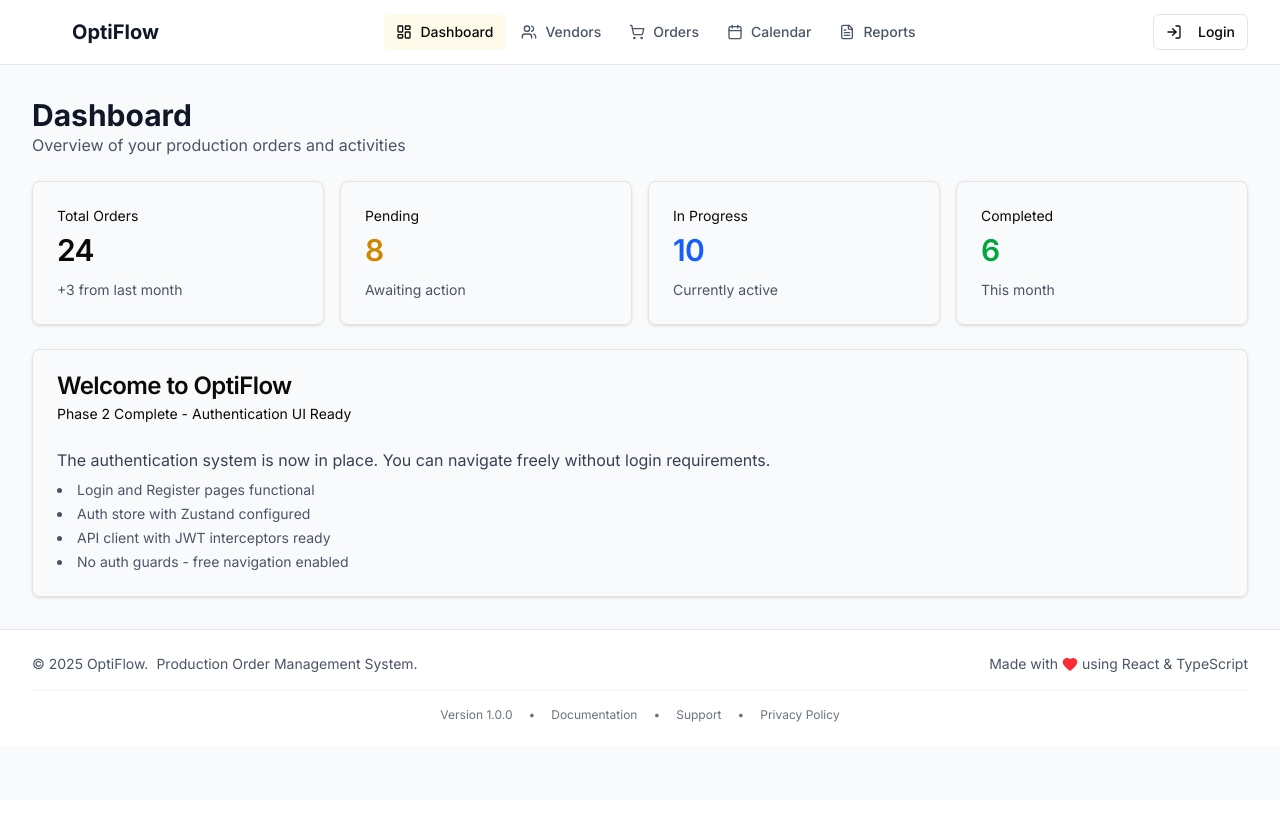
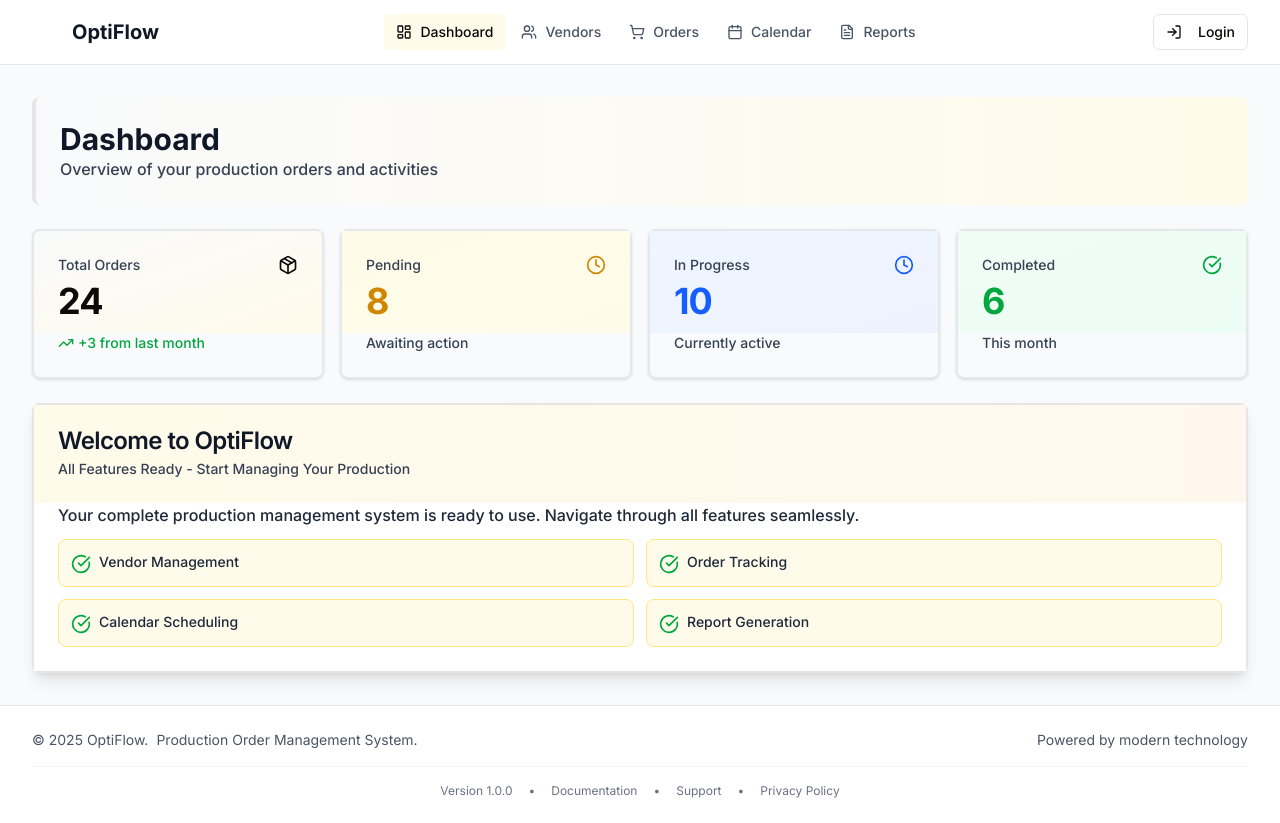
Before and after one commit to TheFelixGomez/cen5035-optiflow-frontend, a React (Vite) app: page /dashboard in a window 1280 px wide. Before the commit the page ends 800 px from the top, so only its background shows below. Built offline with nearby package versions, Linux system fonts and the light colour scheme.

Commit message:
feat: enhance UI with vibrant colors, gradients, and interactive hover effects across all pages

```diff
--- a/src/components/layout/Footer.tsx
+++ b/src/components/layout/Footer.tsx
@@ -1,5 +1,3 @@
-import { Heart } from 'lucide-react';
-
 export default function Footer() {
   const currentYear = new Date().getFullYear();
 
@@ -13,9 +11,7 @@ export default function Footer() {
           </div>
 
           <div className="flex items-center space-x-1 text-sm text-gray-600">
-            <span>Made with</span>
-            <Heart className="h-4 w-4 text-red-500 fill-current" />
-            <span>using React & TypeScript</span>
+            <span>Powered by modern technology</span>
           </div>
         </div>
 
--- a/src/pages/AboutPage.tsx
+++ b/src/pages/AboutPage.tsx
@@ -30,13 +30,13 @@ export default function AboutPage() {
   ];
 
   return (
-    <div className="min-h-screen bg-gradient-to-br from-amber-50 via-white to-amber-50">
+    <div className="min-h-screen bg-gray-50">
       {/* Hero Section */}
-      <div className="bg-gradient-to-r from-primary to-primary/80 text-white py-20">
+      <div className="bg-gradient-to-r from-primary via-amber-500 to-amber-600 text-white py-20 shadow-lg">
         <div className="max-w-7xl mx-auto px-4 sm:px-6 lg:px-8">
           <div className="text-center">
-            <h1 className="text-5xl font-bold mb-6">About OptiFlow</h1>
-            <p className="text-xl max-w-3xl mx-auto opacity-90">
+            <h1 className="text-5xl font-bold mb-6 drop-shadow-md">About OptiFlow</h1>
+            <p className="text-xl max-w-3xl mx-auto">
               A comprehensive production order management and scheduling software system
             </p>
           </div>
@@ -46,11 +46,11 @@ export default function AboutPage() {
       {/* Mission Section */}
       <div className="max-w-7xl mx-auto px-4 sm:px-6 lg:px-8 py-20">
         <div className="max-w-4xl mx-auto">
-          <Card className="border-2">
-            <CardHeader>
-              <CardTitle className="text-3xl text-center">Our Mission</CardTitle>
+          <Card className="border-2 border-primary/20 shadow-xl hover:shadow-2xl transition-shadow">
+            <CardHeader className="bg-gradient-to-r from-amber-50 to-orange-50">
+              <CardTitle className="text-3xl text-center text-gray-900">Our Mission</CardTitle>
             </CardHeader>
-            <CardContent className="text-lg text-gray-700 space-y-4">
+            <CardContent className="text-lg text-gray-800 space-y-4 bg-white">
               <p>
                 OptiFlow is designed to improve efficiency in handling vendor orders and daily
                 production tasks. Our system provides a centralized platform to manage vendor and
@@ -86,15 +86,18 @@ export default function AboutPage() {
             {values.map((value, index) => {
               const Icon = value.icon;
               return (
-                <Card key={index} className="text-center border-2 hover:border-primary transition-colors">
+                <Card
+                  key={index}
+                  className="text-center border-2 border-gray-200 hover:border-primary hover:shadow-xl transition-all duration-300 transform hover:-translate-y-1"
+                >
                   <CardHeader>
-                    <div className="w-16 h-16 bg-primary/10 rounded-full flex items-center justify-center mx-auto mb-4">
-                      <Icon className="h-8 w-8 text-primary" />
+                    <div className="w-16 h-16 bg-gradient-to-br from-primary to-amber-500 rounded-full flex items-center justify-center mx-auto mb-4 shadow-md">
+                      <Icon className="h-8 w-8 text-white" />
                     </div>
-                    <CardTitle className="text-xl">{value.title}</CardTitle>
+                    <CardTitle className="text-xl text-gray-900">{value.title}</CardTitle>
                   </CardHeader>
                   <CardContent>
-                    <p className="text-gray-600">{value.description}</p>
+                    <p className="text-gray-700">{value.description}</p>
                   </CardContent>
                 </Card>
               );
@@ -110,48 +113,48 @@ export default function AboutPage() {
         </div>
 
         <div className="grid grid-cols-1 md:grid-cols-2 gap-8 max-w-4xl mx-auto">
-          <Card>
-            <CardHeader>
-              <CardTitle>Vendor Management</CardTitle>
+          <Card className="border-l-4 border-l-primary hover:shadow-lg transition-shadow">
+            <CardHeader className="bg-amber-50/50">
+              <CardTitle className="text-gray-900">Vendor Management</CardTitle>
             </CardHeader>
             <CardContent>
-              <p className="text-gray-600">
+              <p className="text-gray-700">
                 Centralized platform to manage all vendor information, track interactions, and
                 maintain comprehensive vendor profiles.
               </p>
             </CardContent>
           </Card>
 
-          <Card>
-            <CardHeader>
-              <CardTitle>Order Tracking</CardTitle>
+          <Card className="border-l-4 border-l-amber-500 hover:shadow-lg transition-shadow">
+            <CardHeader className="bg-amber-50/50">
+              <CardTitle className="text-gray-900">Order Tracking</CardTitle>
             </CardHeader>
             <CardContent>
-              <p className="text-gray-600">
+              <p className="text-gray-700">
                 Complete order lifecycle management with status tracking, special requirements, and
                 real-time updates.
               </p>
             </CardContent>
           </Card>
 
-          <Card>
-            <CardHeader>
-              <CardTitle>Task Scheduling</CardTitle>
+          <Card className="border-l-4 border-l-orange-500 hover:shadow-lg transition-shadow">
+            <CardHeader className="bg-amber-50/50">
+              <CardTitle className="text-gray-900">Task Scheduling</CardTitle>
             </CardHeader>
             <CardContent>
-              <p className="text-gray-600">
+              <p className="text-gray-700">
                 Calendar-based scheduling system to manage workload, set deadlines, and ensure
                 timely completion of orders.
               </p>
             </CardContent>
           </Card>
 
-          <Card>
-            <CardHeader>
-              <CardTitle>Reporting System</CardTitle>
+          <Card className="border-l-4 border-l-amber-600 hover:shadow-lg transition-shadow">
+            <CardHeader className="bg-amber-50/50">
+              <CardTitle className="text-gray-900">Reporting System</CardTitle>
             </CardHeader>
             <CardContent>
-              <p className="text-gray-600">
+              <p className="text-gray-700">
                 Generate detailed reports and summaries with PDF and CSV export capabilities for
                 analysis and record-keeping.
               </p>
@@ -162,16 +165,16 @@ export default function AboutPage() {
 
       {/* CTA Section */}
       <div className="max-w-7xl mx-auto px-4 sm:px-6 lg:px-8 py-20">
-        <div className="bg-gradient-to-r from-primary to-primary/80 rounded-2xl p-12 text-center text-white">
-          <h2 className="text-4xl font-bold mb-4">Ready to Get Started?</h2>
-          <p className="text-xl mb-8 opacity-90">
+        <div className="bg-gradient-to-r from-primary via-amber-500 to-orange-500 rounded-2xl p-12 text-center text-white shadow-2xl">
+          <h2 className="text-4xl font-bold mb-4 drop-shadow-md">Ready to Get Started?</h2>
+          <p className="text-xl mb-8">
             Join businesses that are optimizing their production workflows with OptiFlow
           </p>
           <Button
             size="lg"
             variant="secondary"
             onClick={() => navigate('/dashboard')}
-            className="text-lg px-8 py-6"
+            className="text-lg px-8 py-6 shadow-lg hover:shadow-xl transition-shadow"
           >
             Start Using OptiFlow
             <ArrowRight className="ml-2 h-5 w-5" />
--- a/src/pages/DashboardPage.tsx
+++ b/src/pages/DashboardPage.tsx
@@ -1,71 +1,99 @@
 import { Card, CardContent, CardDescription, CardHeader, CardTitle } from '@/components/ui/card';
+import { TrendingUp, Clock, CheckCircle, Package } from 'lucide-react';
 
 export default function DashboardPage() {
   return (
     <div className="space-y-6">
-      <div>
+      <div className="bg-gradient-to-r from-primary/10 to-amber-50 rounded-lg p-6 border-l-4 border-primary">
         <h1 className="text-3xl font-bold text-gray-900">Dashboard</h1>
-        <p className="text-gray-600">Overview of your production orders and activities</p>
+        <p className="text-gray-700 font-medium">Overview of your production orders and activities</p>
       </div>
 
       <div className="grid grid-cols-1 md:grid-cols-2 lg:grid-cols-4 gap-4">
-        <Card>
-          <CardHeader className="pb-3">
-            <CardDescription>Total Orders</CardDescription>
-            <CardTitle className="text-3xl text-primary">24</CardTitle>
+        <Card className="border-2 border-gray-200 hover:border-primary hover:shadow-xl transition-all duration-300 transform hover:-translate-y-1">
+          <CardHeader className="pb-3 bg-gradient-to-br from-primary/10 to-amber-50">
+            <div className="flex items-center justify-between">
+              <CardDescription className="text-gray-700 font-medium">Total Orders</CardDescription>
+              <Package className="h-5 w-5 text-primary" />
+            </div>
+            <CardTitle className="text-4xl text-primary font-bold">24</CardTitle>
           </CardHeader>
           <CardContent>
-            <p className="text-sm text-gray-600">+3 from last month</p>
+            <div className="flex items-center text-sm text-green-600 font-medium">
+              <TrendingUp className="h-4 w-4 mr-1" />
+              +3 from last month
+            </div>
           </CardContent>
         </Card>
 
-        <Card>
-          <CardHeader className="pb-3">
-            <CardDescription>Pending</CardDescription>
-            <CardTitle className="text-3xl text-yellow-600">8</CardTitle>
+        <Card className="border-2 border-gray-200 hover:border-yellow-500 hover:shadow-xl transition-all duration-300 transform hover:-translate-y-1">
+          <CardHeader className="pb-3 bg-gradient-to-br from-yellow-50 to-amber-50">
+            <div className="flex items-center justify-between">
+              <CardDescription className="text-gray-700 font-medium">Pending</CardDescription>
+              <Clock className="h-5 w-5 text-yellow-600" />
+            </div>
+            <CardTitle className="text-4xl text-yellow-600 font-bold">8</CardTitle>
           </CardHeader>
           <CardContent>
-            <p className="text-sm text-gray-600">Awaiting action</p>
+            <p className="text-sm text-gray-700 font-medium">Awaiting action</p>
           </CardContent>
         </Card>
 
-        <Card>
-          <CardHeader className="pb-3">
-            <CardDescription>In Progress</CardDescription>
-            <CardTitle className="text-3xl text-blue-600">10</CardTitle>
+        <Card className="border-2 border-gray-200 hover:border-blue-500 hover:shadow-xl transition-all duration-300 transform hover:-translate-y-1">
+          <CardHeader className="pb-3 bg-gradient-to-br from-blue-50 to-indigo-50">
+            <div className="flex items-center justify-between">
+              <CardDescription className="text-gray-700 font-medium">In Progress</CardDescription>
+              <Clock className="h-5 w-5 text-blue-600" />
+            </div>
+            <CardTitle className="text-4xl text-blue-600 font-bold">10</CardTitle>
           </CardHeader>
           <CardContent>
-            <p className="text-sm text-gray-600">Currently active</p>
+            <p className="text-sm text-gray-700 font-medium">Currently active</p>
           </CardContent>
         </Card>
 
-        <Card>
-          <CardHeader className="pb-3">
-            <CardDescription>Completed</CardDescription>
-            <CardTitle className="text-3xl text-green-600">6</CardTitle>
+        <Card className="border-2 border-gray-200 hover:border-green-500 hover:shadow-xl transition-all duration-300 transform hover:-translate-y-1">
+          <CardHeader className="pb-3 bg-gradient-to-br from-green-50 to-emerald-50">
+            <div className="flex items-center justify-between">
+              <CardDescription className="text-gray-700 font-medium">Completed</CardDescription>
+              <CheckCircle className="h-5 w-5 text-green-600" />
+            </div>
+            <CardTitle className="text-4xl text-green-600 font-bold">6</CardTitle>
           </CardHeader>
           <CardContent>
-            <p className="text-sm text-gray-600">This month</p>
+            <p className="text-sm text-gray-700 font-medium">This month</p>
           </CardContent>
         </Card>
       </div>
 
-      <Card>
-        <CardHeader>
-          <CardTitle>Welcome to OptiFlow</CardTitle>
-          <CardDescription>Phase 2 Complete - Authentication UI Ready</CardDescription>
+      <Card className="border-2 border-primary/20 shadow-lg hover:shadow-xl transition-shadow">
+        <CardHeader className="bg-gradient-to-r from-amber-50 to-orange-50">
+          <CardTitle className="text-gray-900">Welcome to OptiFlow</CardTitle>
+          <CardDescription className="text-gray-700 font-medium">All Features Ready - Start Managing Your Production</CardDescription>
         </CardHeader>
-        <CardContent>
-          <div className="space-y-2">
-            <p className="text-gray-700">
-              The authentication system is now in place. You can navigate freely without login requirements.
+        <CardContent className="bg-white">
+          <div className="space-y-3">
+            <p className="text-gray-800 font-medium">
+              Your complete production management system is ready to use. Navigate through all features seamlessly.
             </p>
-            <ul className="list-disc list-inside space-y-1 text-sm text-gray-600">
-              <li>Login and Register pages functional</li>
-              <li>Auth store with Zustand configured</li>
-              <li>API client with JWT interceptors ready</li>
-              <li>No auth guards - free navigation enabled</li>
-            </ul>
+            <div className="grid grid-cols-1 md:grid-cols-2 gap-3">
+              <div className="flex items-start space-x-2 p-3 bg-amber-50 rounded-lg border border-amber-200">
+                <CheckCircle className="h-5 w-5 text-green-600 flex-shrink-0 mt-0.5" />
+                <span className="text-sm text-gray-800 font-medium">Vendor Management</span>
+              </div>
+              <div className="flex items-start space-x-2 p-3 bg-amber-50 rounded-lg border border-amber-200">
+                <CheckCircle className="h-5 w-5 text-green-600 flex-shrink-0 mt-0.5" />
+                <span className="text-sm text-gray-800 font-medium">Order Tracking</span>
+              </div>
+              <div className="flex items-start space-x-2 p-3 bg-amber-50 rounded-lg border border-amber-200">
+                <CheckCircle className="h-5 w-5 text-green-600 flex-shrink-0 mt-0.5" />
+                <span className="text-sm text-gray-800 font-medium">Calendar Scheduling</span>
+              </div>
+              <div className="flex items-start space-x-2 p-3 bg-amber-50 rounded-lg border border-amber-200">
+                <CheckCircle className="h-5 w-5 text-green-600 flex-shrink-0 mt-0.5" />
+                <span className="text-sm text-gray-800 font-medium">Report Generation</span>
+              </div>
+            </div>
           </div>
         </CardContent>
       </Card>
```
Also changed, not shown: src/components/layout/PublicLayout.tsx (+10 -7 lines), src/pages/LandingPage.tsx (+24 -20 lines).
